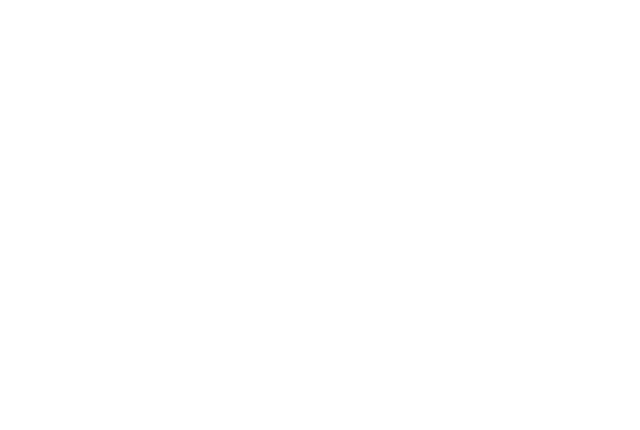
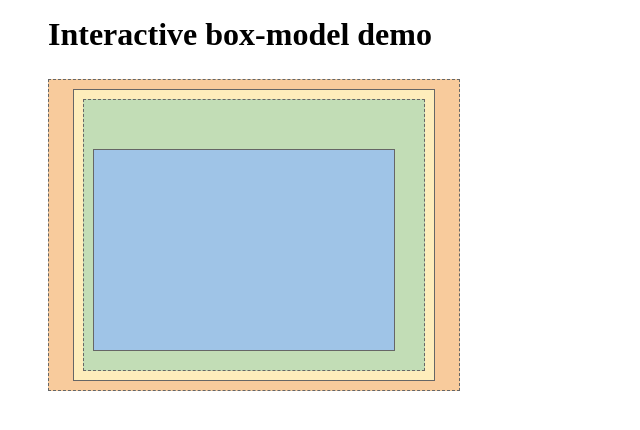
Before and after one commit to guyroutledge/box-model, a plain HTML site: page index.html in a window 1280 px wide. Shown: the whole page, without its empty margins (0-640 px from the left). Drawn offline with nearby package versions, Linux system fonts and the light colour scheme.

Commit message:
Add styles and JS to create box-model representation
Based on static values in the CSS, inject elements to represent margin,
padding, border and the original dimensions of the box. Eventually
these will be set via a control panel or range slider.

```diff
--- a/box-model.css
+++ b/box-model.css
@@ -0,0 +1,49 @@
+* {
+	margin:0;
+	padding:0;
+}
+body {
+	padding:1em 3em 3em;
+}
+.box {
+	position:relative;
+	-moz-box-sizing:border-box;
+	box-sizing:border-box;
+
+	width:300px;
+	height:200px;
+	margin:10px 25px;
+	padding:50px 30px 20px 10px;
+	border:10px solid transparent;
+}
+.box-property {
+	position:absolute;
+	top:0;
+	left:0;
+	width:100%;
+	height:100%;
+}
+.box-inner {
+	background:#9fc4e7;
+	border:1px solid #666;
+	z-index:30;
+}
+.box-padding {
+	-moz-box-sizing:border-box;
+	box-sizing:border-box;
+	padding:20px;
+
+	background-color:#c2ddb6;
+	border:1px dashed #666;
+	z-index:20;
+}
+.box-margin {
+	background:#f8cb9c;
+	border:1px dashed #666;
+	z-index:0;
+}
+.box-border {
+	background:#feedbb;
+	border:1px solid #666;
+	z-index:10;
+}
--- a/box-model.js
+++ b/box-model.js
@@ -0,0 +1,146 @@
+$(function(){
+	var boxModel = {
+
+		$box: $('.box'),
+		$boxInner: $('<div class="box-property box-inner"></div>'),
+		$boxMargin: $('<div class="box-margin box-property"></div>'),
+		$boxPadding: $('<div class="box-padding box-property"></div>'),
+		$boxBorder: $('<div class="box-border box-property"></div>'),
+
+		boxSizing: 'content-box',
+
+		prependElements: function(){
+			boxModel.$box.prepend(
+				boxModel.$boxInner,
+				boxModel.$boxMargin,
+				boxModel.$boxPadding,
+				boxModel.$boxBorder
+			);
+			boxModel.getBoxProperties();
+		},
+		getBoxProperties: function(){
+			boxModel.boxWidth         = parseInt(boxModel.$box.css('width').replace('px', ''), 10);
+			boxModel.boxHeight        = parseInt(boxModel.$box.css('height').replace('px', ''), 10);
+			boxModel.boxMarginTop     = parseInt(boxModel.$box.css('marginTop').replace('px', ''), 10);
+			boxModel.boxMarginRight   = parseInt(boxModel.$box.css('marginRight').replace('px', ''), 10);
+			boxModel.boxMarginBottom  = parseInt(boxModel.$box.css('marginBottom').replace('px', ''), 10);
+			boxModel.boxMarginLeft    = parseInt(boxModel.$box.css('marginLeft').replace('px', ''), 10);
+			boxModel.boxPaddingTop    = parseInt(boxModel.$box.css('paddingTop').replace('px', ''), 10);
+			boxModel.boxPaddingRight  = parseInt(boxModel.$box.css('paddingRight').replace('px', ''), 10);
+			boxModel.boxPaddingBottom = parseInt(boxModel.$box.css('paddingBottom').replace('px', ''), 10);
+			boxModel.boxPaddingLeft   = parseInt(boxModel.$box.css('paddingLeft').replace('px', ''), 10);
+			boxModel.boxBorderTop     = parseInt(boxModel.$box.css('borderTopWidth').replace('px', ''), 10);
+			boxModel.boxBorderRight   = parseInt(boxModel.$box.css('borderRightWidth').replace('px', ''), 10);
+			boxModel.boxBorderBottom  = parseInt(boxModel.$box.css('borderBottomWidth').replace('px', ''), 10);
+			boxModel.boxBorderLeft    = parseInt(boxModel.$box.css('borderLeftWidth').replace('px', ''), 10);
+
+			boxModel.positionBoxProperties();
+		},
+		setBoxProperties: function(){
+			boxModel.$box.css({
+				width: '400px',
+				height: '300px',
+				paddingTop: '10px',
+				paddingRight: '20px',
+				paddingBottom: '5px',
+				paddingLeft: '10px',
+				marginTop: '20px',
+				marginRight: '10px',
+				marginBottom: '10px',
+				marginLeft: '20px',
+				borderTopWidth: '5px',
+				borderRightWidth: '10px',
+				borderBottomWidth: '10px',
+				borderLeftWidth: '15px'
+			});
+		},
+		positionBoxProperties: function(){
+			var boxWidth = boxModel.boxWidth;
+			var boxHeight = boxModel.boxHeight;
+
+			// Margin
+			var boxMarginTop = boxModel.boxMarginTop;
+			var boxMarginLeft = boxModel.boxMarginLeft;
+			var boxMarginLeftRight = boxModel.boxMarginLeft + boxModel.boxMarginRight;
+			var boxMarginTopBottom = boxModel.boxMarginTop + boxModel.boxMarginBottom;
+
+			// Padding
+			var boxPaddingTop = boxModel.boxPaddingTop;
+			var boxPaddingLeft = boxModel.boxPaddingLeft;
+			var boxPaddingLeftRight = boxModel.boxPaddingLeft + boxModel.boxPaddingRight;
+			var boxPaddingTopBottom = boxModel.boxPaddingTop + boxModel.boxPaddingBottom;
+
+			// Border
+			var boxBorderTop = boxModel.boxBorderTop;
+			var boxBorderLeft = boxModel.boxBorderLeft;
+			var boxBorderLeftRight = boxModel.boxBorderLeft + boxModel.boxBorderRight;
+			var boxBorderTopBottom = boxModel.boxBorderTop + boxModel.boxBorderBottom;
+
+			// Box
+			// reposition to avoid overlap of page elements
+			var boxTop = boxMarginTop + boxBorderTop + boxPaddingTop + 6;
+			var boxLeft = boxPaddingLeft;
+
+			// Margin Box
+			var boxMarginWidth = boxWidth + boxMarginLeftRight + boxPaddingLeftRight + boxBorderLeftRight;
+			var boxMarginHeight = boxHeight + boxMarginTopBottom + boxPaddingTopBottom + boxBorderTopBottom;
+
+			// Border Box
+			var boxBorderWidth = boxWidth + boxPaddingLeftRight + boxBorderLeftRight;
+			var boxBorderHeight = boxHeight + boxPaddingTopBottom + boxBorderTopBottom;
+
+			// Padding Box
+			var boxPaddingWidth = boxWidth + boxPaddingLeftRight + 2;
+			var boxPaddingHeight = boxHeight + boxPaddingTopBottom + 2;
+
+			if ( boxMarginTop > 0 ) {
+				boxMarginTop = (boxMarginTop * -1) - boxPaddingTop - boxBorderTop;
+			}
+			if ( boxMarginLeft > 0 ) {
+				boxMarginLeft = boxMarginLeft * -1 - boxPaddingLeft - boxBorderLeft;
+			}
+			if ( boxBorderTop > 0 ) {
+				boxBorderTop = (boxBorderTop * -1) - boxPaddingTop;
+			}
+			if ( boxBorderLeft > 0 ) {
+				boxBorderLeft = (boxBorderLeft * -1) - boxPaddingLeft;
+			}
+			if ( boxPaddingTop > 0 ) {
+				boxPaddingTop = boxPaddingTop * -1;
+			}
+			if ( boxPaddingLeft > 0 ) {
+				boxPaddingLeft = boxPaddingLeft * -1;
+			}
+
+			boxModel.$box.css({
+				top: boxTop,
+				left: boxLeft
+			});
+			boxModel.$boxInner.css({
+				width: boxWidth,
+				height: boxHeight
+			});
+			boxModel.$boxPadding.css({
+				width: boxPaddingWidth + 'px',
+				height: boxPaddingHeight + 'px',
+				top: boxPaddingTop + 'px',
+				left: boxPaddingLeft + 'px'
+			});
+			boxModel.$boxBorder.css({
+				width: boxBorderWidth + 'px',
+				height: boxBorderHeight + 'px',
+				top: boxBorderTop + 'px',
+				left: boxBorderLeft + 'px'
+			});
+			boxModel.$boxMargin.css({
+				width: boxMarginWidth + 'px',
+				height: boxMarginHeight + 'px',
+				top: boxMarginTop + 'px',
+				left: boxMarginLeft + 'px'
+			});
+		}
+	};
+
+	boxModel.prependElements();
+
+});
--- a/index.html
+++ b/index.html
@@ -4,6 +4,9 @@
 		<link rel="stylesheet" href="box-model.css">
 	</head>
 	<body>
+		<header>
+			<h1>Interactive box-model demo</h1>
+		</header>
 
 		<div class="box"></div>
 
```
